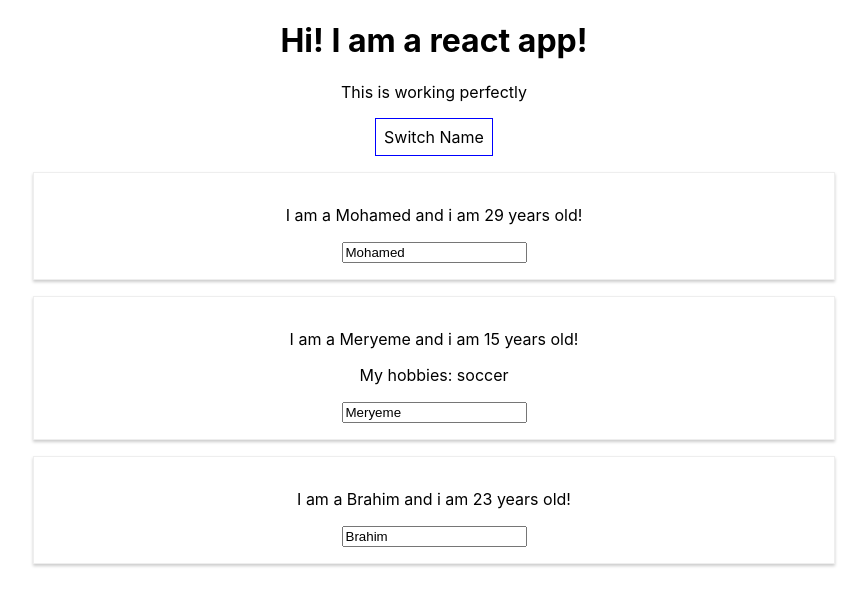
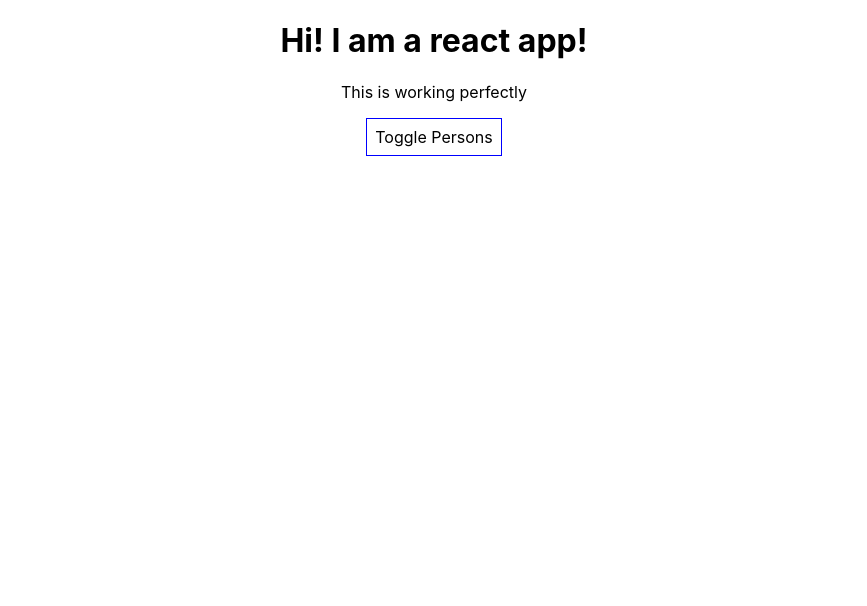
Before and after one commit to thyphoeniks/simple-react-app, a React (Create React App) app: page / in a window 1280 px wide. Shown: the top 606 px of the page, without its empty margins (206-1073 px from the left). Built offline with nearby package versions, Linux system fonts and the light colour scheme.

Commit message:
Experimenting with lists and conditionals

```diff
--- a/src/App.js
+++ b/src/App.js
@@ -5,29 +5,36 @@
 class App extends Component {
   state = {
     persons: [
-      { name: "Mohamed", age: "29" },
-      { name: "Meryeme", age: "15" },
-      { name: "Brahim", age: "23" }
-    ]
+      { id: "10", name: "Mohamed", age: "29" },
+      { id: "20", name: "Meryeme", age: "15" },
+      { id: "30", name: "Brahim", age: "23" }
+    ],
+    showPersons: false
   };
 
-  switchNameHandler = newName => {
+  deletePersonHandler = personIndex => {
+    const persons = this.state.persons.slice();
+    persons.splice(personIndex, 1);
+    this.setState({ persons: persons });
+  };
+
+  nameChangedHandler = (event, id) => {
+    const personIndex = this.state.persons.findIndex(p => {
+      return p.id === id;
+    });
+    const person = { ...this.state.persons[personIndex] };
+    person.name = event.target.value;
+    const persons = [...this.state.persons];
+    persons[personIndex] = person;
     this.setState({
-      persons: [
-        { name: newName, age: "29" },
-        { name: "Meryeme", age: "15" },
-        { name: "Brahim", age: "40" }
-      ]
+      persons: persons
     });
   };
 
-  nameChangedHandler = event => {
+  togglePersonsHandler = () => {
+    const doesShow = this.state.showPersons;
     this.setState({
-      persons: [
-        { name: "Mohamed", age: "29" },
-        { name: event.target.value, age: "15" },
-        { name: "Brahim", age: "23" }
-      ]
+      showPersons: !doesShow
     });
   };
 
@@ -40,32 +47,34 @@
       cursor: "pointer"
     };
 
+    let persons = null;
+
+    if (this.state.showPersons) {
+      persons = (
+        <div>
+          {this.state.persons.map((person, index) => {
+            return (
+              <Person
+                click={() => this.deletePersonHandler(index)}
+                name={person.name}
+                age={person.age}
+                key={person.id}
+                changed={event => this.nameChangedHandler(event, person.id)}
+              />
+            );
+          })}
+        </div>
+      );
+    }
+
     return (
       <div className="App">
         <h1>Hi! I am a react app!</h1>
         <p>This is working perfectly</p>
-        <button
-          style={style}
-          onClick={() => this.switchNameHandler("Mohamed!!")}
-        >
-          Switch Name
+        <button style={style} onClick={this.togglePersonsHandler}>
+          Toggle Persons
         </button>
-        <Person
-          name={this.state.persons[0].name}
-          age={this.state.persons[0].age}
-        />
-        <Person
-          name={this.state.persons[1].name}
-          age={this.state.persons[1].age}
-          click={this.switchNameHandler.bind(this, "Simo!")}
-          changed={this.nameChangedHandler}
-        >
-          My hobbies: soccer
-        </Person>
-        <Person
-          name={this.state.persons[2].name}
-          age={this.state.persons[2].age}
-        />
+        {persons}
       </div>
     );
   }
```
Also changed, not shown: 1 other file (tests, documents, lock files or other folders).
